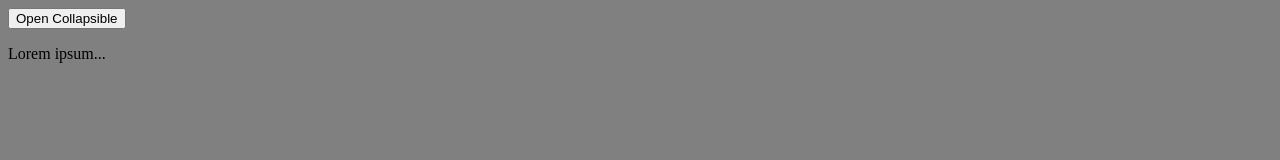
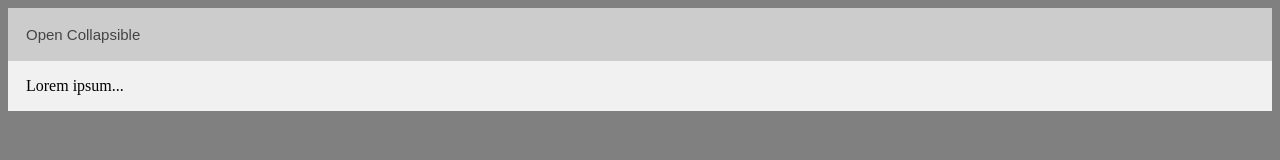
Before and after one commit to unblocked-gamess/unblocked-games, a plain HTML site: page Misc/Menu/index.html in a window 1280 px wide. Both pictures are taken after a click on the button "Open Collapsible". Drawn offline with Linux system fonts and the light colour scheme.

Commit message:
Update index.html

```diff
--- a/Misc/Menu/index.html
+++ b/Misc/Menu/index.html
@@ -2,11 +2,51 @@
 <!DOCTYPE html>
 <html>
   <head>
+    <style>
+      .collapsible {
+  background-color: #eee;
+  color: #444;
+  cursor: pointer;
+  padding: 18px;
+  width: 100%;
+  border: none;
+  text-align: left;
+  outline: none;
+  font-size: 15px;
+}
+
+.active, .collapsible:hover {
+  background-color: #ccc;
+}
+
+.content {
+  padding: 0 18px;
+  display: none;
+  overflow: hidden;
+  background-color: #f1f1f1;
+}
+    </style>
   </head>
   <body style="background-color:grey;">
     <button type="button" class="collapsible">Open Collapsible</button>
     <div class="content">
       <p>Lorem ipsum...</p>
     </div>
+    <script>
+      var coll = document.getElementsByClassName("collapsible");
+var i;
+
+for (i = 0; i < coll.length; i++) {
+  coll[i].addEventListener("click", function() {
+    this.classList.toggle("active");
+    var content = this.nextElementSibling;
+    if (content.style.display === "block") {
+      content.style.display = "none";
+    } else {
+      content.style.display = "block";
+    }
+  });
+}
+    </script>
   </body>
 </html>
```
